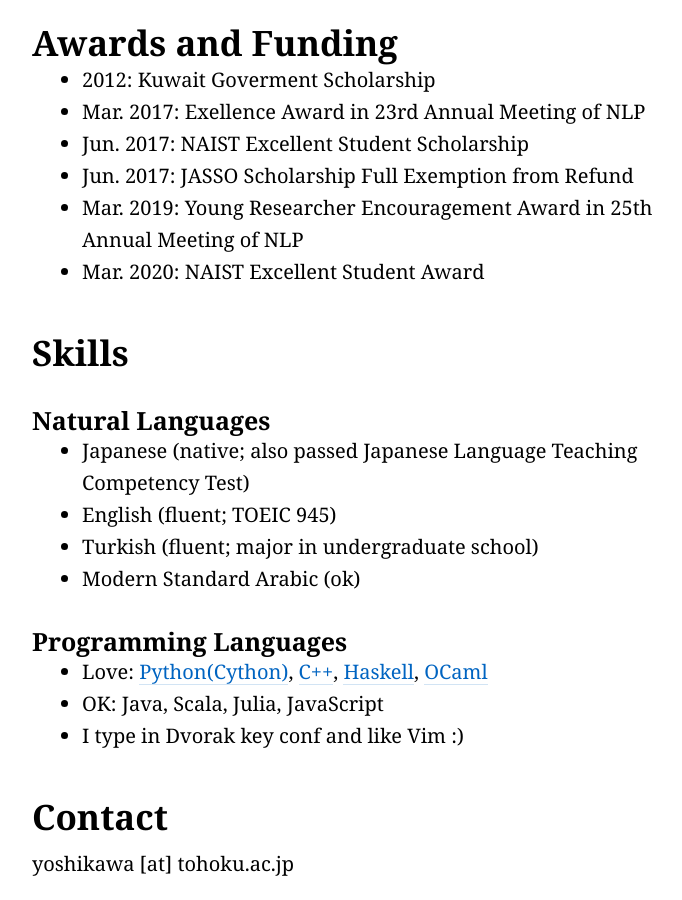
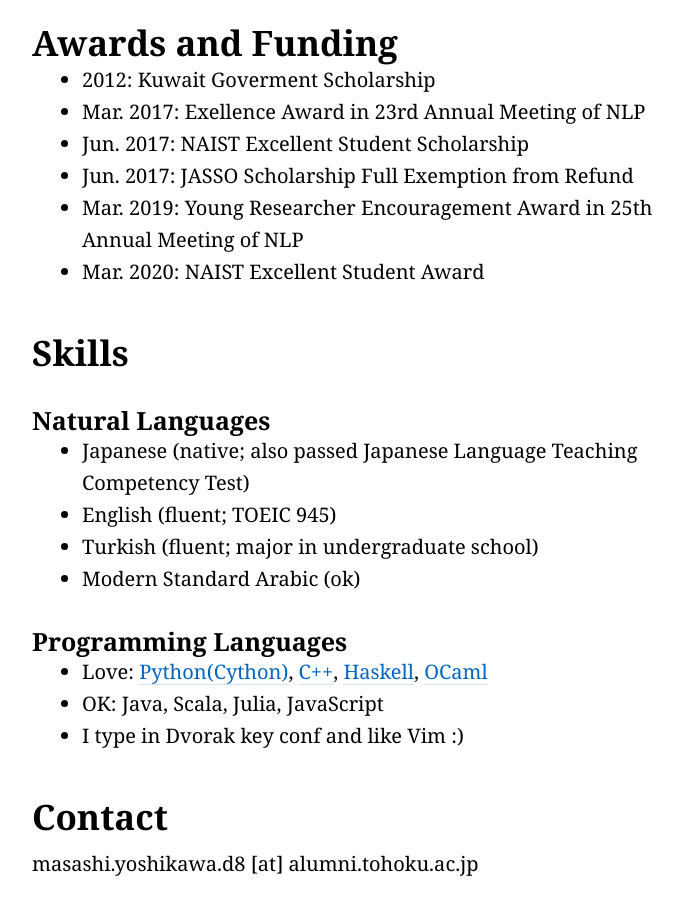
Before and after one commit to masashi-y/masashi-y.github.io, a Jekyll site: the page built from index.md, in a window 1280 px wide and 900 px high, scrolled down 6635 px. Shown: the whole window, without its empty margins (288-970 px from the left). Built offline with Jekyll 4.4.1, drawn with Linux system fonts in a browser that asks for light colours.

Commit message:
Update index.md

```diff
--- a/index.md
+++ b/index.md
@@ -142,4 +142,4 @@ See [my github repository](https://github.com/masashi-y).
 * I type in Dvorak key conf and like Vim :)
 
 ## Contact
-yoshikawa [at] tohoku.ac.jp
+masashi.yoshikawa.d8 [at] alumni.tohoku.ac.jp
```
